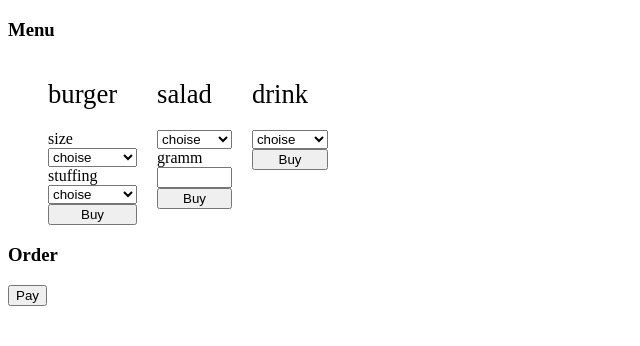
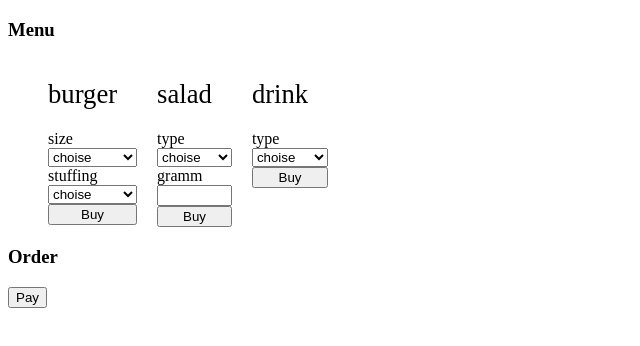
Before and after one commit to epam-js-march-2019/js-2, a plain HTML site: page Petrova_Ekaterina_js2/index.html in a window 1280 px wide. Shown: the whole page, without its empty margins (0-640 px from the left). Drawn offline with Linux system fonts and the light colour scheme.

Commit message:
Update index.html

```diff
--- a/Petrova_Ekaterina_js2/index.html
+++ b/Petrova_Ekaterina_js2/index.html
@@ -30,6 +30,7 @@
  			</li>
  			<li class="menu_ul_li">
  				<div class="menuItemName">salad</div>
+				<span>type</span>
  				<select class="menu_ul_li__salad">
  					<option value="choise">choise</option>
 
@@ -42,6 +43,7 @@
  			</li>
  			<li class="menu_ul_li menu_ul_li__burger">
  				<div class="menuItemName">drink</div>
+				<span>type</span>
  				<select class="menu_ul_li__drink">
  				<option value="choise">choise</option>
 				  <option value="cola">cola</option>
```
